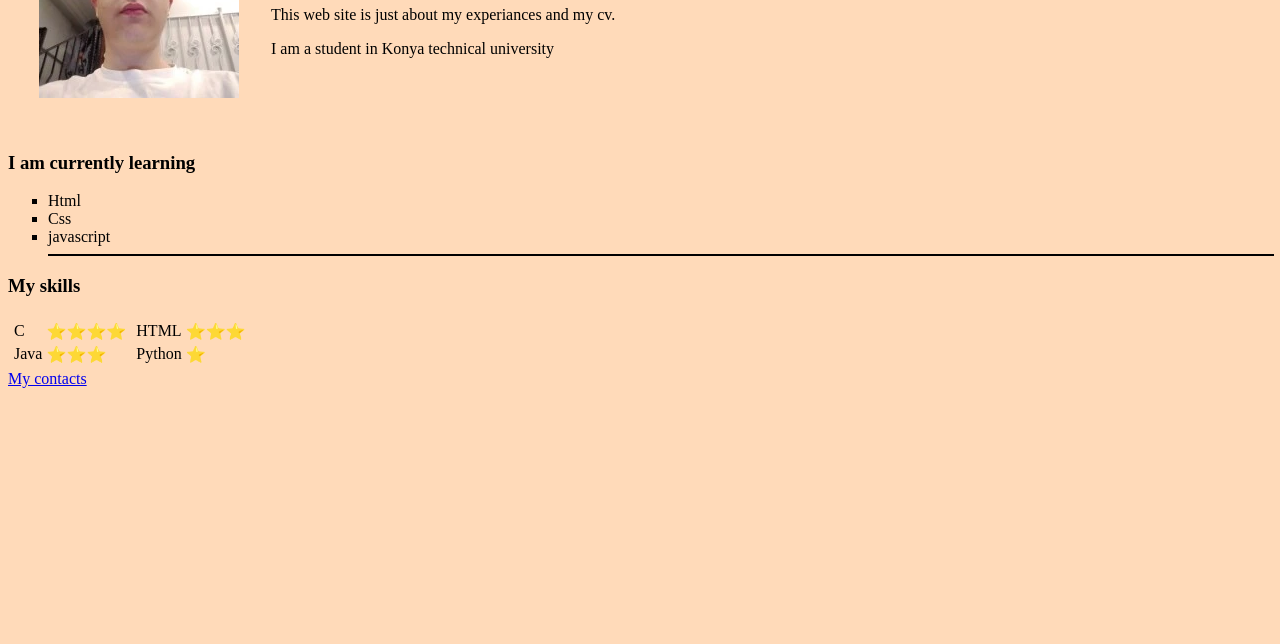
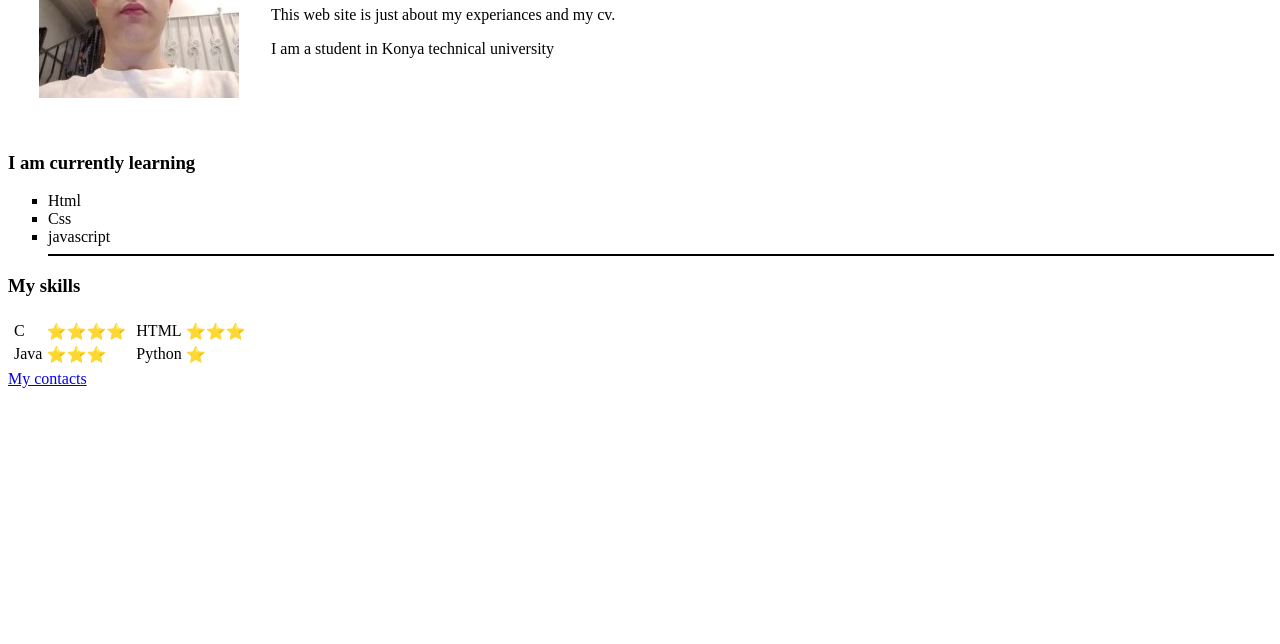
Before and after one commit to Fthgzlkrgthb/Cv, a plain HTML site: page index.html in a window 1280 px wide. Shown: the part 156-800 px from the top of the page. Drawn offline with Linux system fonts and the light colour scheme.

Commit message:
Update index.html

```diff
--- a/index.html
+++ b/index.html
@@ -10,7 +10,7 @@
 
 
 
-<body style ="background-color: peachpuff;">
+<body>
     <hr width="%50"
         color="black"
         size="7">
```
